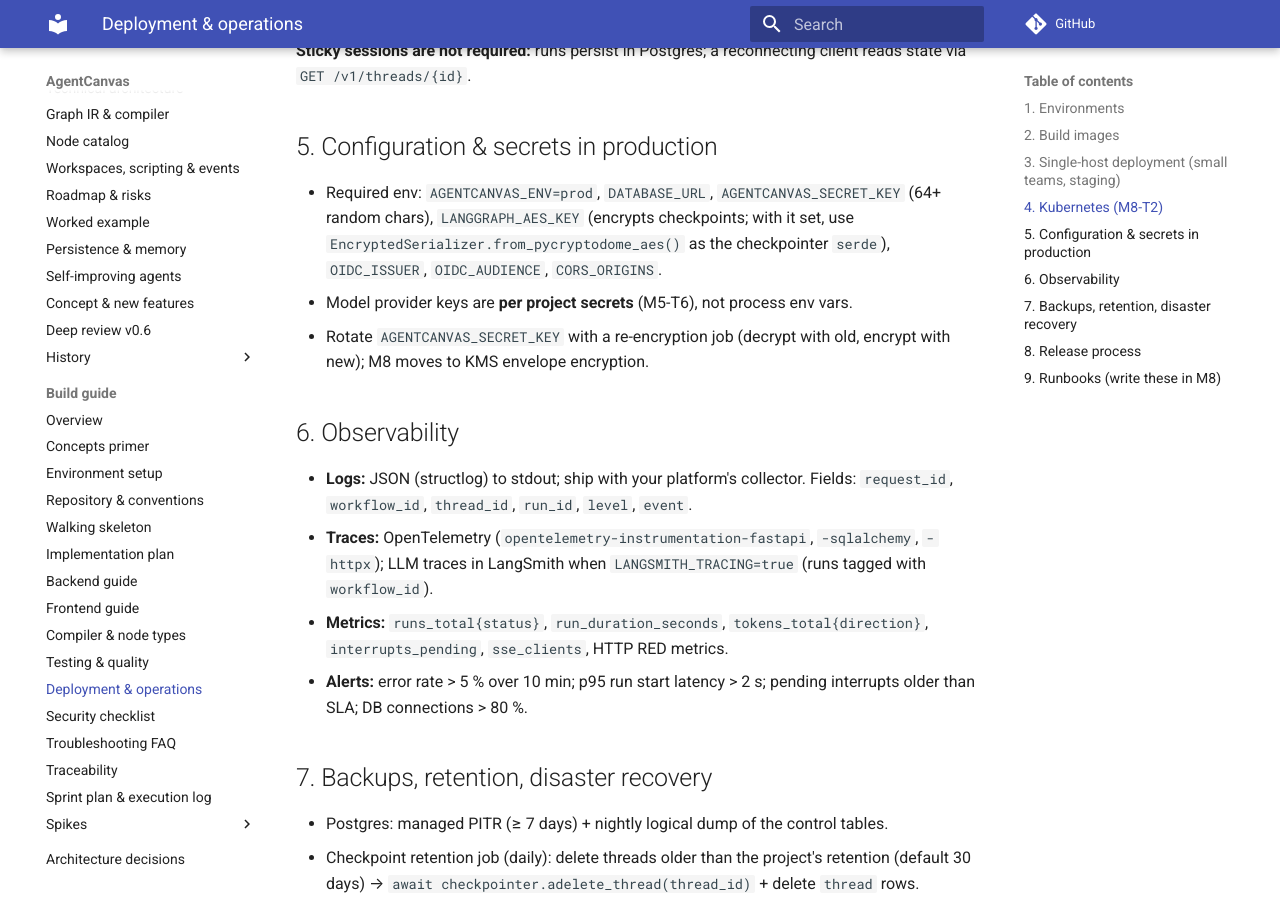
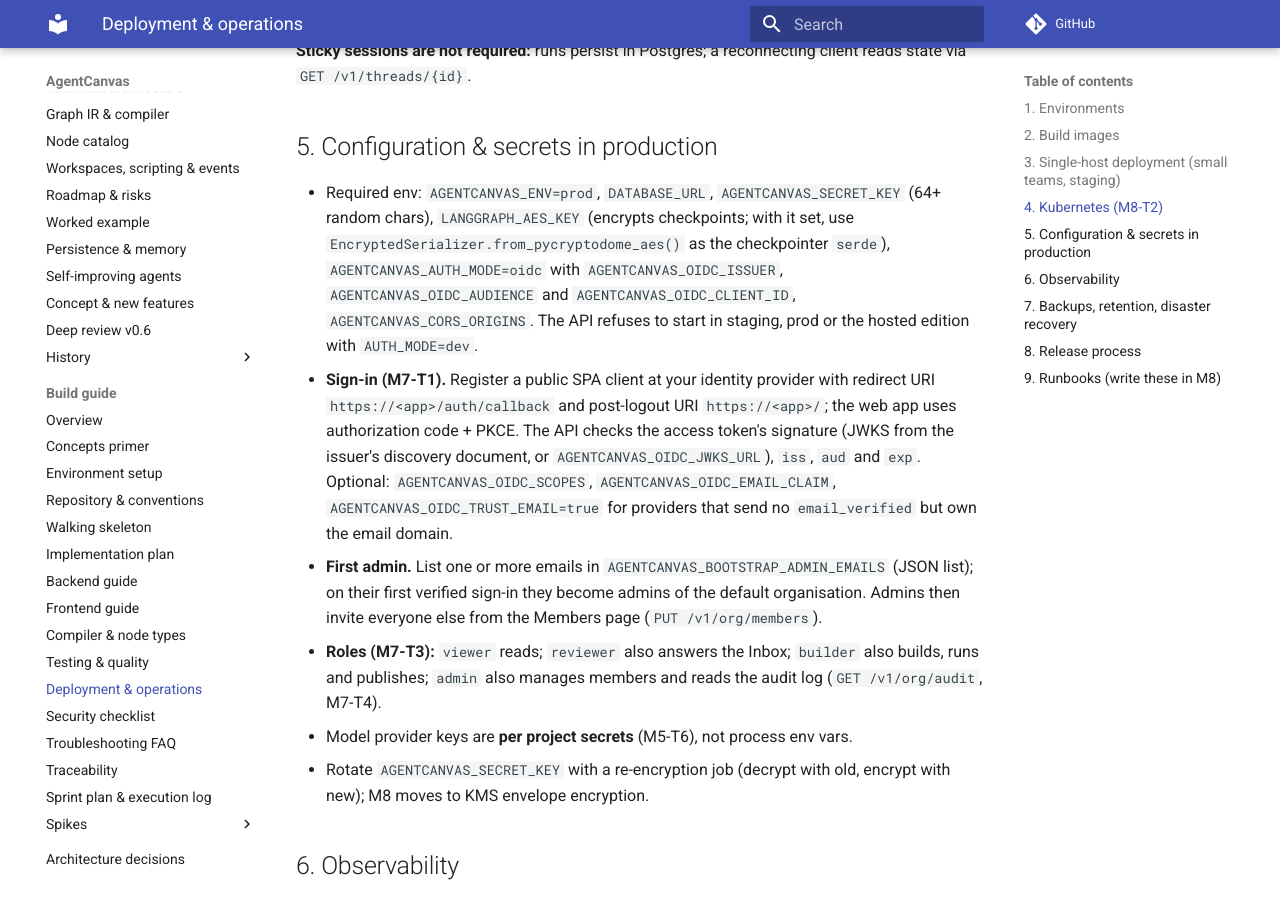
Before and after one commit to marunsct/AgentCanvas, an MkDocs documentation site: the page built from docs/agent-canvas-spec/build-guide/09-deployment-and-operations.md, in a window 1280 px wide and 900 px high, scrolled down 1879 px. Built offline with MkDocs 1.6.1 and Material for MkDocs 9.7.7, drawn with Linux system fonts in a browser that asks for light colours; comment, search, counter and statistics services are not loaded.

Commit message:
docs: Sprint 10 progress, changelog, sign-in configuration (Sprint 10, part 6)
PROGRESS.md, the execution log and an Unreleased (v0.2.0) changelog
section cover M7-T1…T4. The deployment guide gets the real
AGENTCANVAS_AUTH_MODE / OIDC settings, the bootstrap admin and roles.
Records the open memory-namespace gap and FR-X-19 as still to do.

Co-Authored-By: Claude Opus 5.5 <noreply@anthropic.com>
Claude-Session: https://claude.ai/code/session_01Xkfp7mBMLVHBXJGM7X6oS6

```diff
--- a/docs/agent-canvas-spec/build-guide/09-deployment-and-operations.md
+++ b/docs/agent-canvas-spec/build-guide/09-deployment-and-operations.md
@@ -55,7 +55,10 @@ Put a TLS-terminating proxy (Caddy/Traefik/cloud LB) in front; keep **response b
 **Sticky sessions are not required:** runs persist in Postgres; a reconnecting client reads state via `GET /v1/threads/{id}`.
 
 ## 5. Configuration & secrets in production
-- Required env: `AGENTCANVAS_ENV=prod`, `DATABASE_URL`, `AGENTCANVAS_SECRET_KEY` (64+ random chars), `LANGGRAPH_AES_KEY` (encrypts checkpoints; with it set, use `EncryptedSerializer.from_pycryptodome_aes()` as the checkpointer `serde`), `OIDC_ISSUER`, `OIDC_AUDIENCE`, `CORS_ORIGINS`.
+- Required env: `AGENTCANVAS_ENV=prod`, `DATABASE_URL`, `AGENTCANVAS_SECRET_KEY` (64+ random chars), `LANGGRAPH_AES_KEY` (encrypts checkpoints; with it set, use `EncryptedSerializer.from_pycryptodome_aes()` as the checkpointer `serde`), `AGENTCANVAS_AUTH_MODE=oidc` with `AGENTCANVAS_OIDC_ISSUER`, `AGENTCANVAS_OIDC_AUDIENCE` and `AGENTCANVAS_OIDC_CLIENT_ID`, `AGENTCANVAS_CORS_ORIGINS`. The API refuses to start in staging, prod or the hosted edition with `AUTH_MODE=dev`.
+- **Sign-in (M7-T1).** Register a public SPA client at your identity provider with redirect URI `https://<app>/auth/callback` and post-logout URI `https://<app>/`; the web app uses authorization code + PKCE. The API checks the access token's signature (JWKS from the issuer's discovery document, or `AGENTCANVAS_OIDC_JWKS_URL`), `iss`, `aud` and `exp`. Optional: `AGENTCANVAS_OIDC_SCOPES`, `AGENTCANVAS_OIDC_EMAIL_CLAIM`, `AGENTCANVAS_OIDC_TRUST_EMAIL=true` for providers that send no `email_verified` but own the email domain.
+- **First admin.** List one or more emails in `AGENTCANVAS_BOOTSTRAP_ADMIN_EMAILS` (JSON list); on their first verified sign-in they become admins of the default organisation. Admins then invite everyone else from the Members page (`PUT /v1/org/members`).
+- **Roles (M7-T3):** `viewer` reads; `reviewer` also answers the Inbox; `builder` also builds, runs and publishes; `admin` also manages members and reads the audit log (`GET /v1/org/audit`, M7-T4).
 - Model provider keys are **per project secrets** (M5-T6), not process env vars.
 - Rotate `AGENTCANVAS_SECRET_KEY` with a re-encryption job (decrypt with old, encrypt with new); M8 moves to KMS envelope encryption.
 
```
Also changed, not shown: CHANGELOG.md (+12 -0 lines), PROGRESS.md (+17 -9 lines), docs/agent-canvas-spec/build-guide/13-sprint-plan.md (+1 -1 lines).
